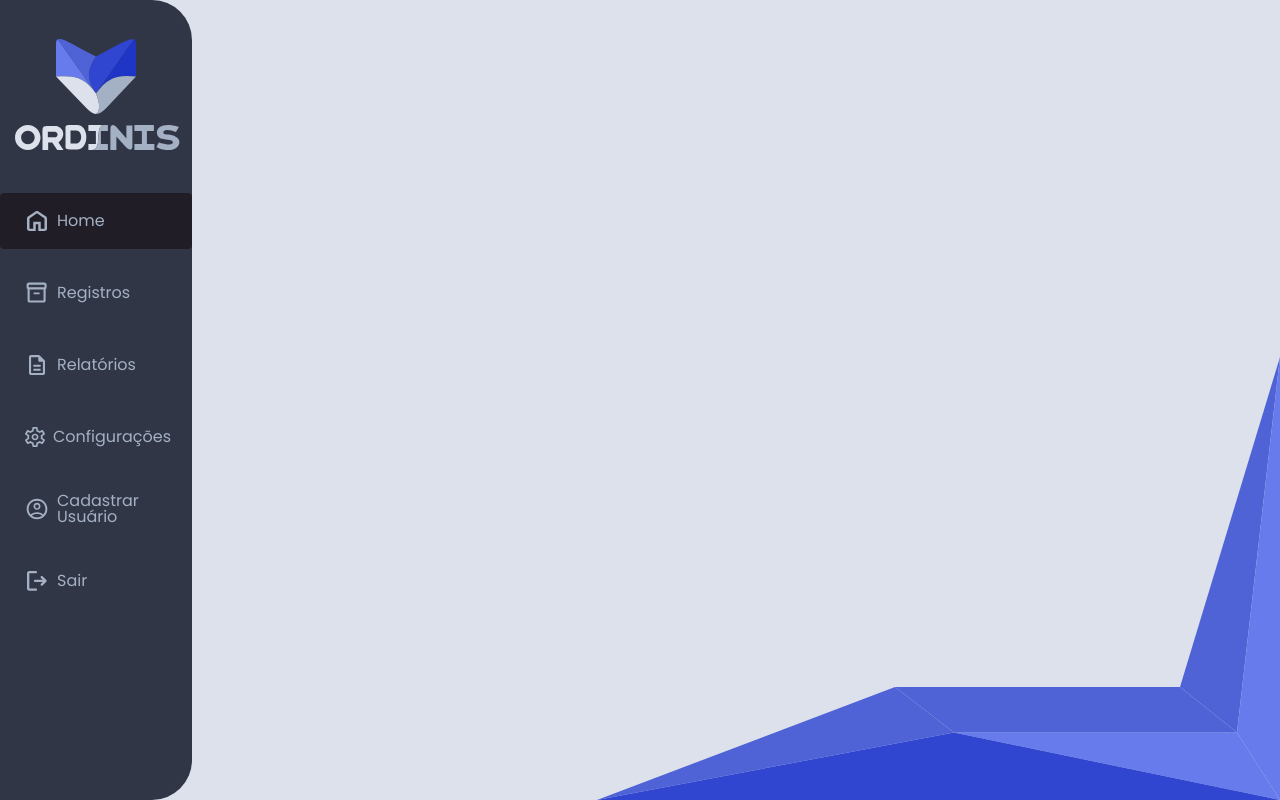
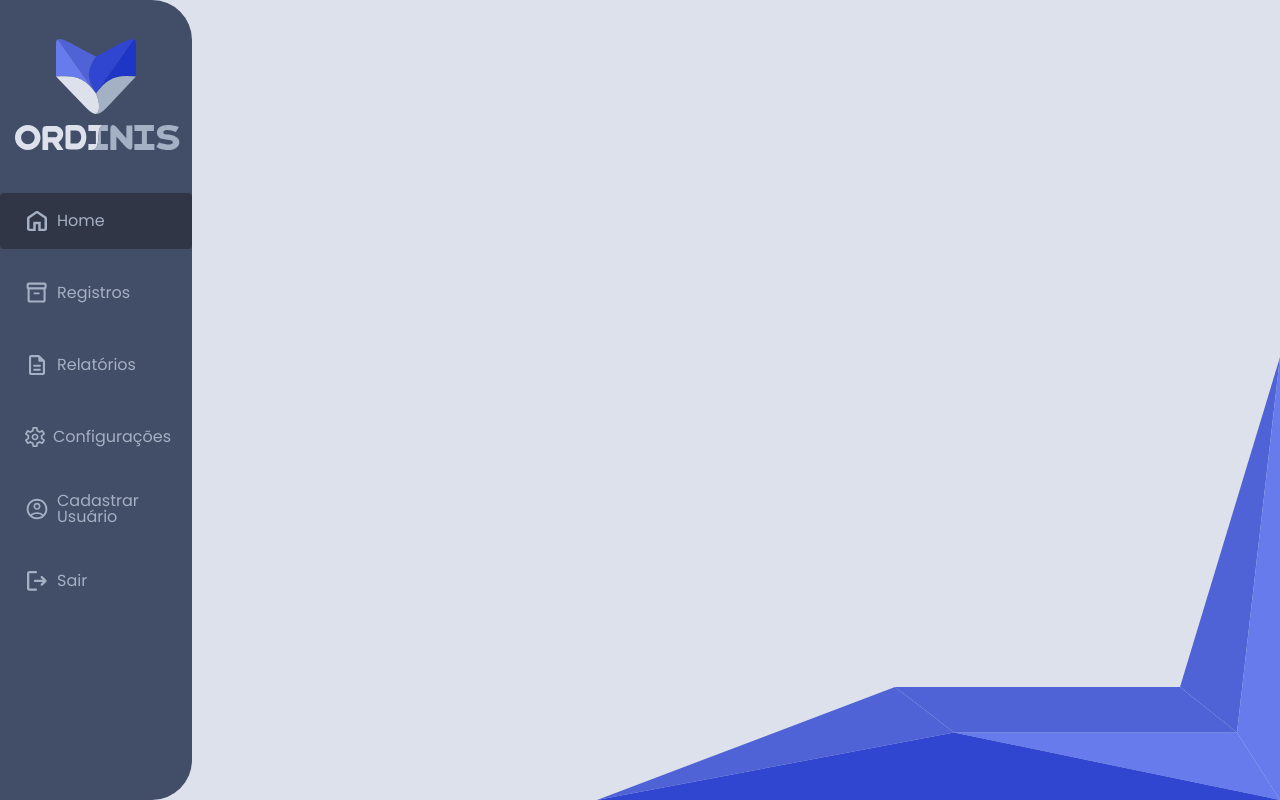
Before and after one commit to PedroMartiniano/Projeto_Uni-Facef, a React (Vite) app in the folder web/: page /home in a window 1280 px wide. In both pictures the pointer is over the item "Home". Built offline with nearby package versions, Linux system fonts and the light colour scheme.

Commit message:
updated color

```diff
--- a/web/src/components/Navbar/Navbar.css
+++ b/web/src/components/Navbar/Navbar.css
@@ -4,7 +4,7 @@
     align-items: center;
     height: 100vh;
     width: 15%;
-    background-color: var(--primary-color);
+    background-color: #424d67;
     border-radius: 0px 40px 40px 0px;
 }
 .navbar-logo {
@@ -29,7 +29,7 @@
     margin: 8px 0;
 }
 .navbar-item:hover {
-    background: #211D26;
+    background: #303646;
     border-radius: 4px;
 }
 .navbar-item a {
```
